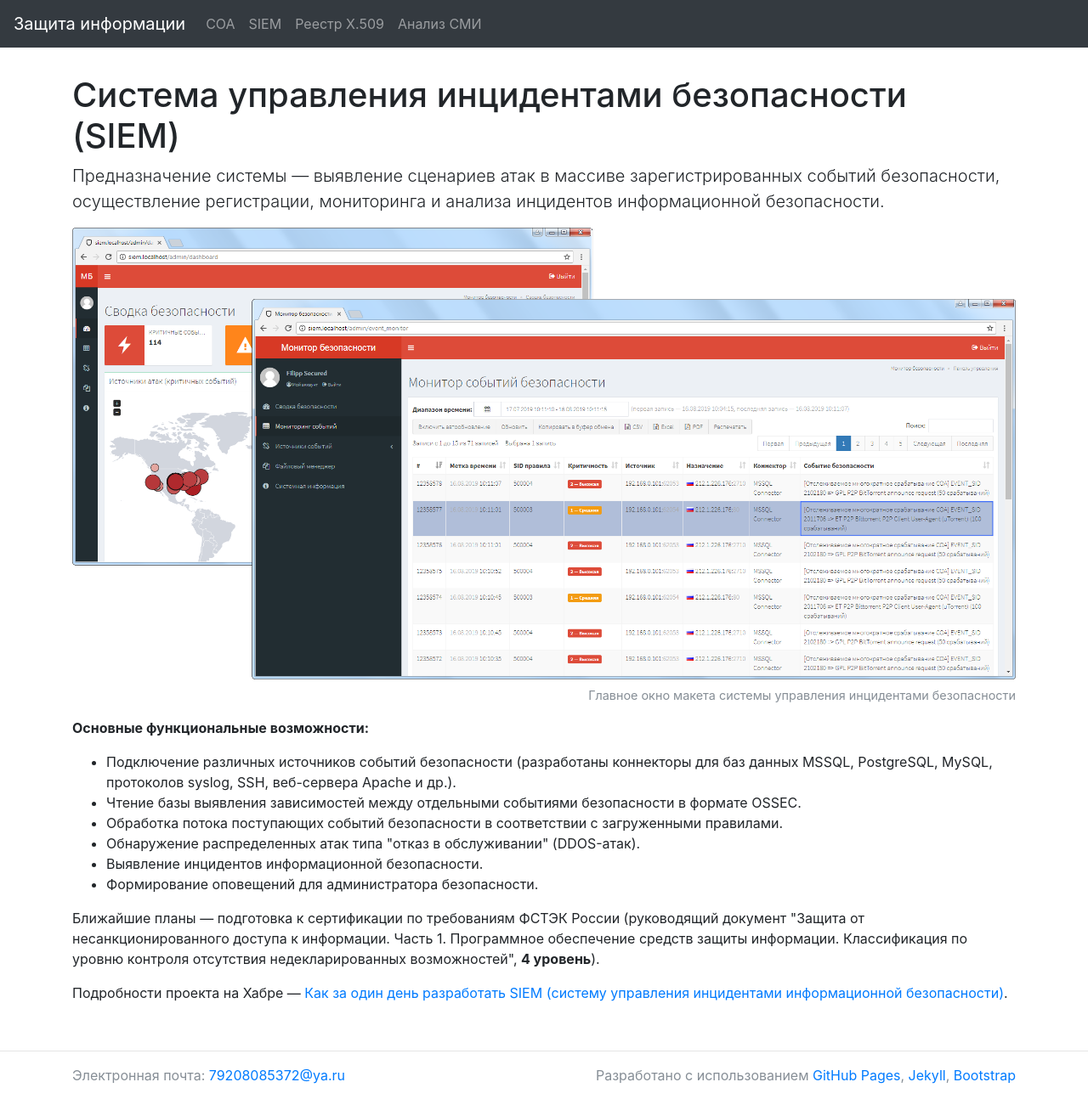
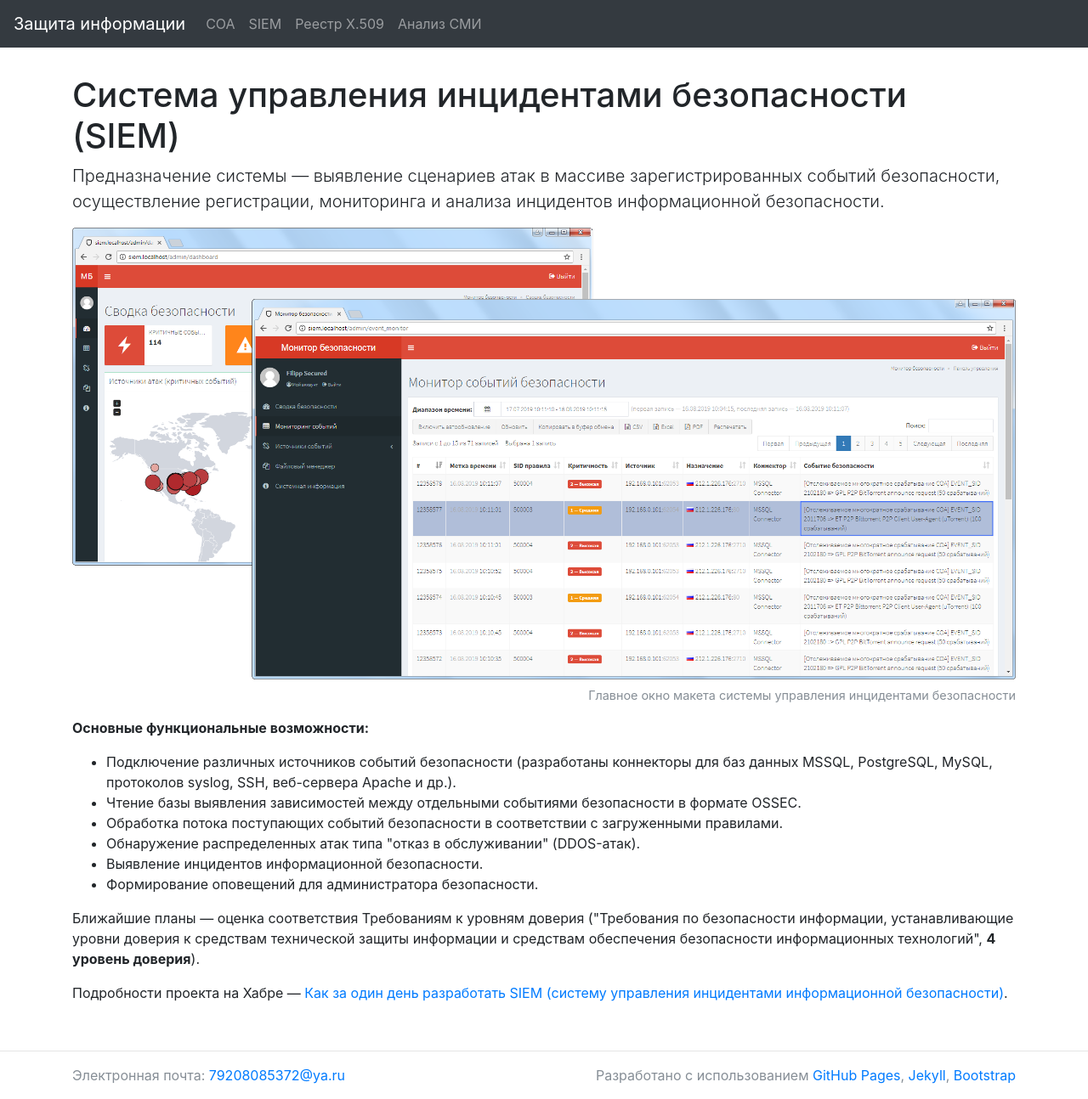
Before and after one commit to fisher85/fisher85.github.io, a Jekyll site: the page built from siem.html, in a window 1280 px wide and 1294 px high. Shown: the whole window at 85% size. Built offline with Jekyll 4.4.1, drawn with Linux system fonts in a browser that asks for light colours; nearby versions of some CDN libraries.

Commit message:
Fix SIEM page, update cert info

```diff
--- a/siem.html
+++ b/siem.html
@@ -23,6 +23,6 @@ title: Система управления инцидентами безопас
         <li>Формирование оповещений для администратора безопасности.
       </ul>
 
-      <p>Ближайшие планы &mdash; подготовка к сертификации по требованиям ФСТЭК России (руководящий документ "Защита от несанкционированного доступа к информации. Часть 1. Программное обеспечение средств защиты информации. Классификация по уровню контроля отсутствия недекларированных возможностей", <strong>4 уровень</strong>).</p>
+      <p>Ближайшие планы &mdash; оценка соответствия Требованиям к уровням доверия ("Требования по безопасности информации, устанавливающие уровни доверия к средствам технической защиты информации и средствам обеспечения безопасности информационных технологий", <strong>4 уровень доверия</strong>).</p>
 
       <p>Подробности проекта на Хабре &mdash; <a href="https://habrahabr.ru/post/353542/" target="_blank">Как за один день разработать SIEM (систему управления инцидентами информационной безопасности)</a>.</p>
```
